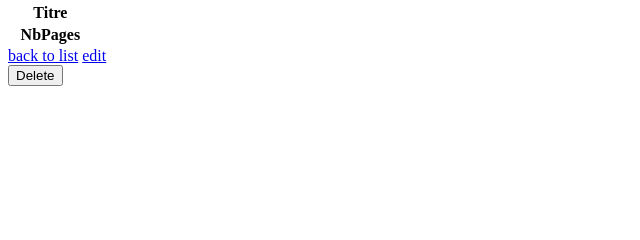
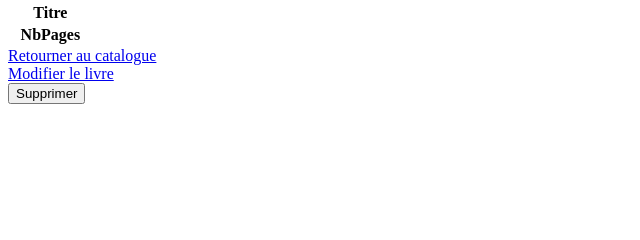
Before and after one commit to WewenGit/projet_web_L3, a Symfony app: template projet_web/templates/livre/show.html.twig in a window 1280 px wide. Shown: the part 64-304 px from the top of the page, without its empty margins (0-640 px from the left). Run offline with Twig, Linux system fonts and the light colour scheme; the template is opened without the code that fills it, so the values that code supplies are empty; some libraries are stand-ins or nearby versions.

Commit message:
Modifs de labels

```diff
--- a/projet_web/src/Controller/RegistrationController.php
+++ b/projet_web/src/Controller/RegistrationController.php
@@ -55,7 +55,7 @@ class RegistrationController extends AbstractController
             );
             // do anything else you need here, like send an email
 
-            return $this->redirectToRoute('_profiler_home');
+            return $this->redirectToRoute('home');
         }
 
         return $this->render('registration/register.html.twig', [
--- a/projet_web/templates/livre/_delete_form.html.twig
+++ b/projet_web/templates/livre/_delete_form.html.twig
@@ -1,4 +1,4 @@
-<form method="post" action="{{ path('app_livre_delete', {'id': livre.id}) }}" onsubmit="return confirm('Are you sure you want to delete this item?');">
+<form method="post" action="{{ path('app_livre_delete', {'id': livre.id}) }}" onsubmit="return confirm('Voulez-vous vraiment supprimer ce livre ?');">
     <input type="hidden" name="_token" value="{{ csrf_token('delete' ~ livre.id) }}">
-    <button class="btn">Delete</button>
+    <button class="btn">Supprimer</button>
 </form>
--- a/projet_web/templates/livre/index.html.twig
+++ b/projet_web/templates/livre/index.html.twig
@@ -40,8 +40,9 @@
                 <td>{{ livre.idEditeur ? livre.idEditeur.nomEditeur : 'Editeur inconnu' }}</td>
                 <td>{{ livre.nbPages }}</td>
                 <td>
-                    <a href="{{ path('app_livre_show', {'id': livre.id}) }}">show</a>
-                    <a href="{{ path('app_livre_edit', {'id': livre.id}) }}">edit</a>
+                    <a href="{{ path('app_livre_show', {'id': livre.id}) }}">Consulter le profil du livre</a>
+                    <br>
+                    <a href="{{ path('app_livre_edit', {'id': livre.id}) }}">Modifier le livre</a>
                 </td>
             </tr>
         {% else %}
--- a/projet_web/templates/livre/show.html.twig
+++ b/projet_web/templates/livre/show.html.twig
@@ -32,9 +32,9 @@
         </tbody>
     </table>
 
-    <a href="{{ path('app_livre_index') }}">back to list</a>
-
-    <a href="{{ path('app_livre_edit', {'id': livre.id}) }}">edit</a>
+    <a href="{{ path('app_livre_index') }}">Retourner au catalogue</a>
+    <br>
+    <a href="{{ path('app_livre_edit', {'id': livre.id}) }}">Modifier le livre</a>
 
     {{ include('livre/_delete_form.html.twig') }}
 {% endblock %}
```
